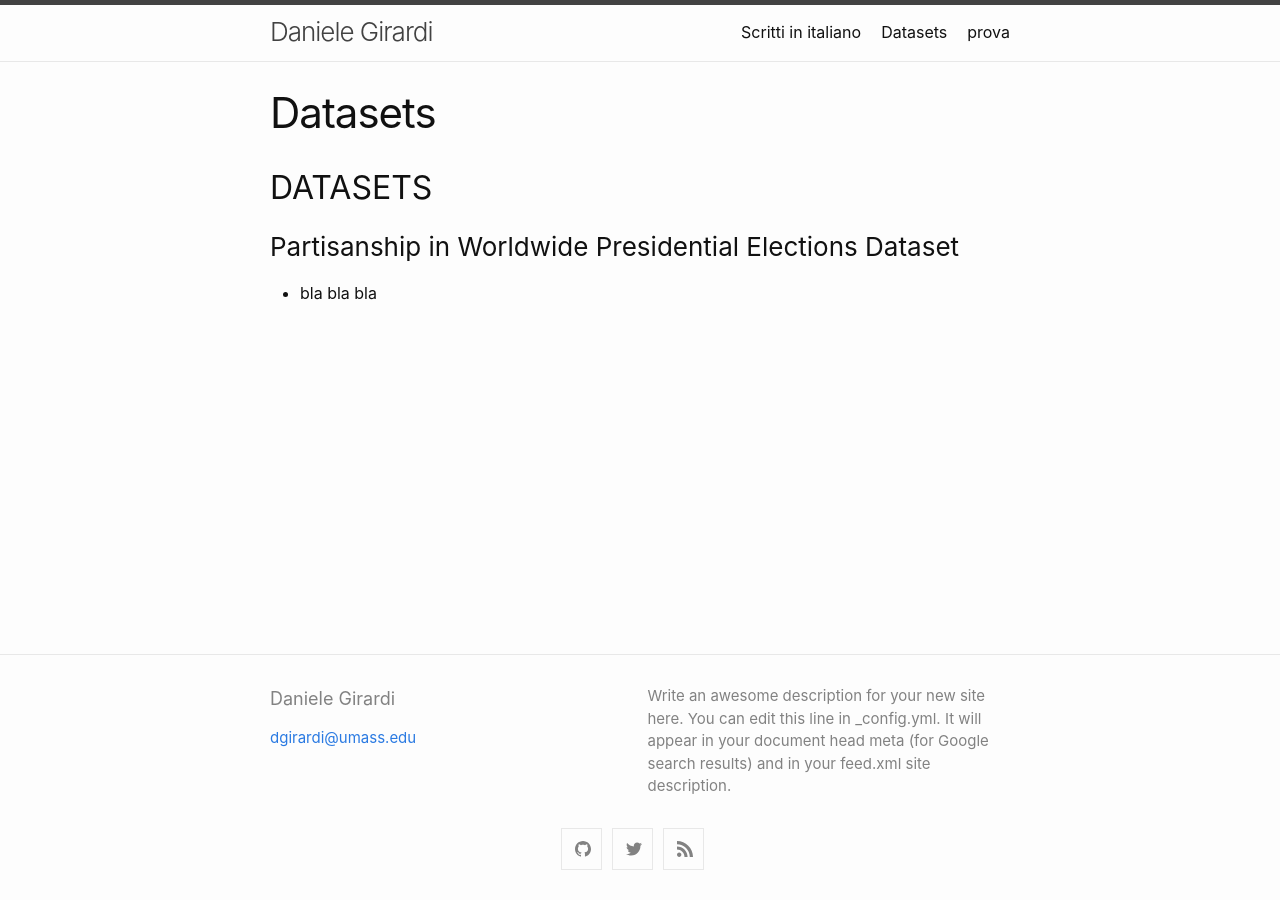
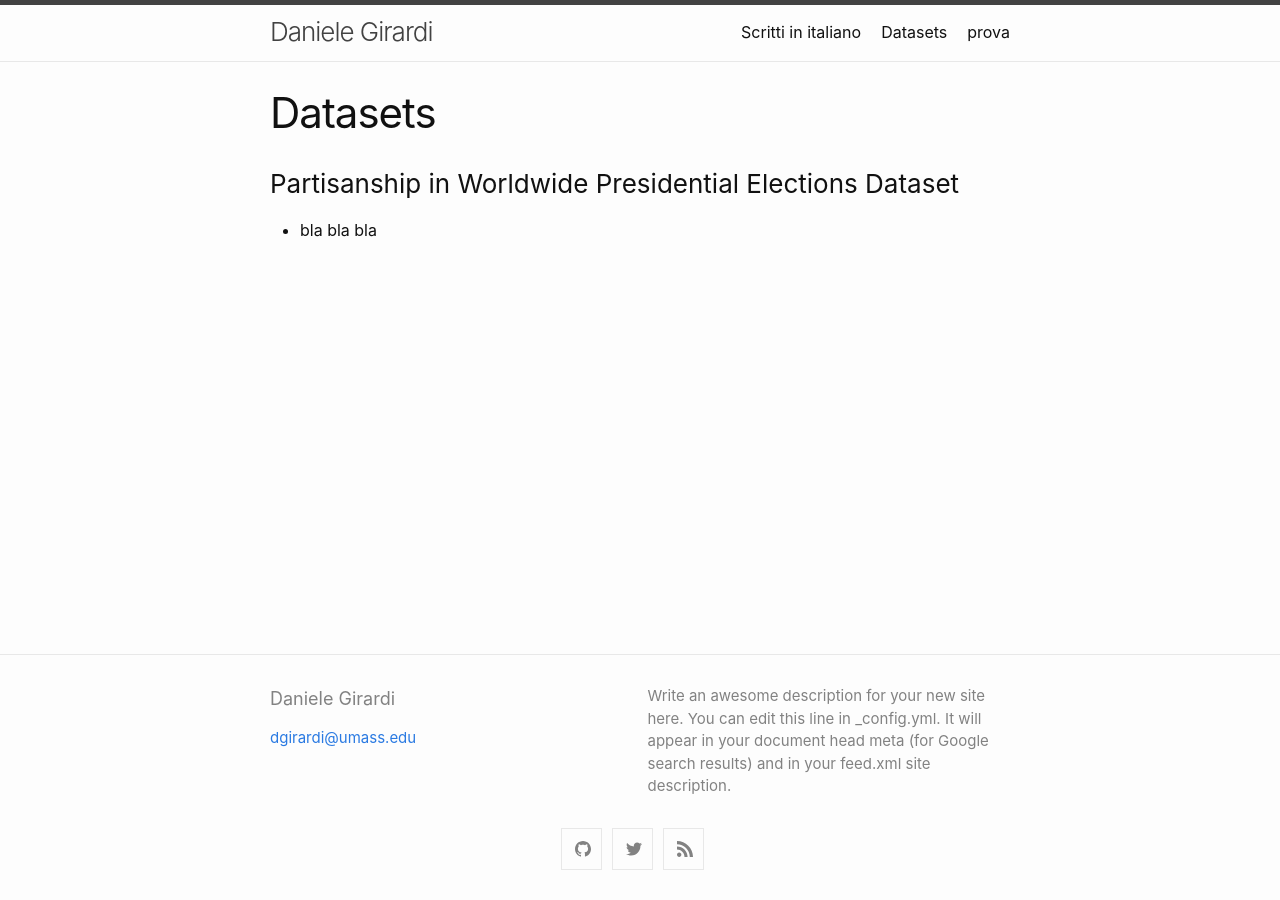
Before and after one commit to danielegirardi/danielegirardi.github.io, a Jekyll site: the page built from datasets.md, in a window 1280 px wide. Built offline with Jekyll 4.4.1, drawn with Linux system fonts in a browser that asks for light colours.

Commit message:
Update datasets.md

```diff
--- a/datasets.md
+++ b/datasets.md
@@ -5,8 +5,6 @@ permalink: /datasets/
 ---
 
 
-## DATASETS
-
 ### Partisanship in Worldwide Presidential Elections Dataset
 
   * bla bla bla
```
